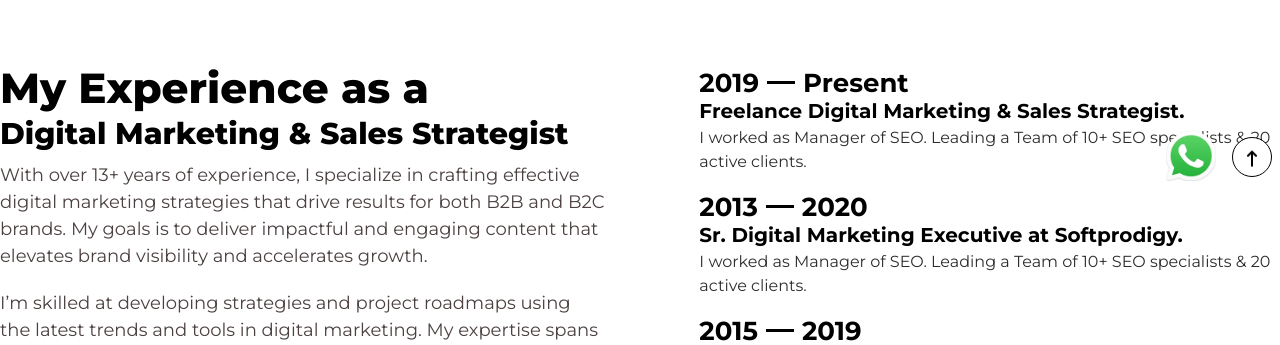
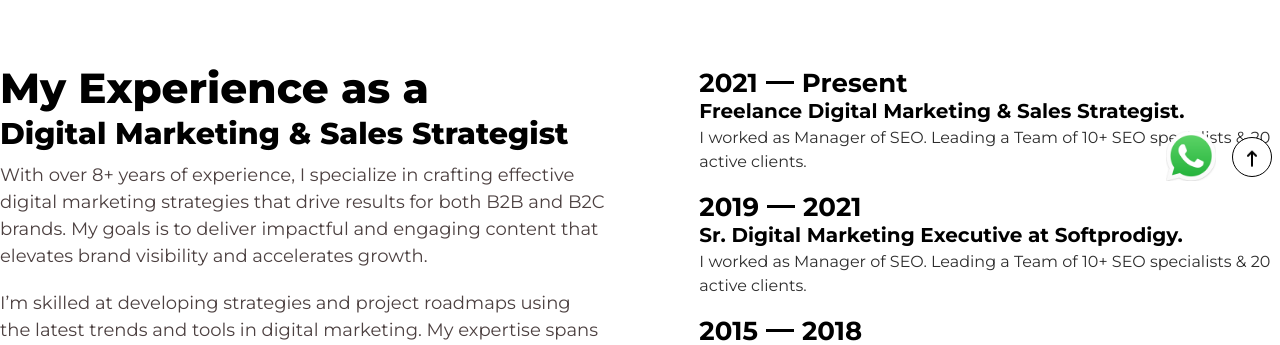
Before and after one commit to webuiexpert/husan-chand, a React (Create React App) app: page / in a window 1280 px wide. Shown: the part 607-952 px from the top of the page. Built offline with nearby package versions, Linux system fonts and the light colour scheme.

Commit message:
some change on About Page

```diff
--- a/src/components/AboutSection.jsx
+++ b/src/components/AboutSection.jsx
@@ -13,7 +13,7 @@ function AboutSection() {
             Digital Marketing & Sales Strategist
           </h2>
           <p className="lg:text-[18px] text-[#4c4040] text-[16px] leading-[1.5em]  lg:mt-0 mt-2">
-          With over 13+ years of experience, I specialize in crafting effective digital marketing strategies that drive results for both B2B and B2C brands. My goals is to deliver impactful and engaging content that elevates brand visibility and accelerates growth.
+          With over 8+ years of experience, I specialize in crafting effective digital marketing strategies that drive results for both B2B and B2C brands. My goals is to deliver impactful and engaging content that elevates brand visibility and accelerates growth.
           </p>
           <p className="lg:text-[18px] text-[#4c4040] text-[16px] leading-[1.5em] mt-5 pr-4">
           I’m skilled at developing strategies and project roadmaps using the latest trends and tools in digital marketing. My expertise spans across brand optimization, SEO, PPC campaign management, and advanced web analytics, allowing me to create tailored strategies that boost online presence and performance.
@@ -28,7 +28,7 @@ function AboutSection() {
         <div className="expYear lg:w-1/2 lg:pl-10 flex text-[14px] flex-col gap-5">
           <div className="2019 flex flex-col items-start">
             <div className="innerCol flex items-center gap-2">
-              <h3 className="text-[26px] leading-[1em] font-bold">2019</h3>
+              <h3 className="text-[26px] leading-[1em] font-bold">2021</h3>
               <div className="w-7 h-[3px] bg-black"></div>
               <h3 className="text-[26px] font-bold leading-[1em]">Present</h3>
             </div>
@@ -42,9 +42,9 @@ function AboutSection() {
           </div>
           <div className="13-20 flex flex-col items-start">
             <div className="innerCol flex items-center gap-2">
-              <h3 className="text-[26px] leading-[1em] font-bold">2013</h3>
+              <h3 className="text-[26px] leading-[1em] font-bold">2019</h3>
               <div className="w-7 h-[3px] bg-black"></div>
-              <h3 className="text-[26px] font-bold leading-[1em]">2020</h3>
+              <h3 className="text-[26px] font-bold leading-[1em]">2021</h3>
             </div>
             <h4 className="lg:text-[20px] text:[18px] font-bold">
             Sr. Digital Marketing Executive at Softprodigy.
@@ -57,7 +57,7 @@ function AboutSection() {
             <div className="innerCol flex items-center gap-2">
               <h3 className="text-[26px] leading-[1em] font-bold">2015</h3>
               <div className="w-7 h-[3px] bg-black"></div>
-              <h3 className="text-[26px] font-bold leading-[1em]">2019</h3>
+              <h3 className="text-[26px] font-bold leading-[1em]">2018</h3>
             </div>
             <h4 className="lg:text-[20px] text:[18px] font-bold">
             Digital Marketing Executive at Wwics.
```
